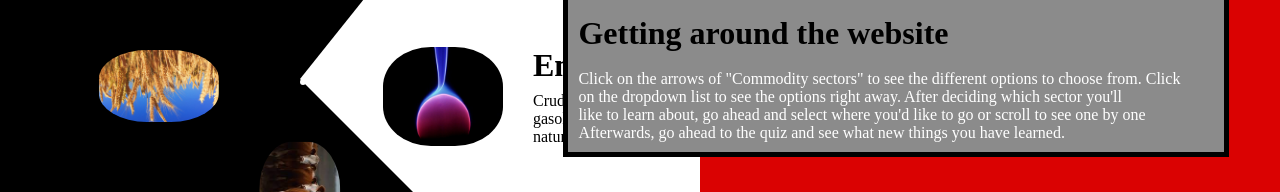
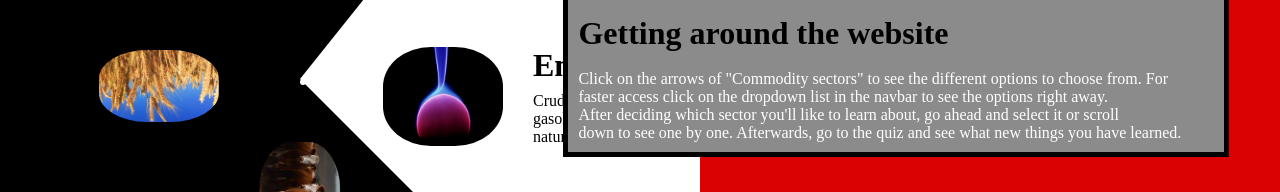
Before and after one commit to JhonJSC182/Jhon_Salazar, a website built with webpack: page index.html in a window 1280 px wide. Shown: the part 421-613 px from the top of the page. Built offline with nearby package versions, Linux system fonts and the light colour scheme; files whose address does not match are found by name.

Commit message:
made changes to instructions

```diff
--- a/index.html
+++ b/index.html
@@ -89,10 +89,10 @@
             <br>
             <h1>Getting around the website</h1>
             <br>
-            <p>Click on the arrows of "Commodity sectors" to see the different options to choose from. Click</p>
-            <p>on the dropdown list to see the options right away. After deciding which sector you'll</p>
-            <p>like to learn about, go ahead and select where you'd like to go or scroll to see one by one</p>
-            <p>Afterwards, go ahead to the quiz and see what new things you have learned.</p>
+            <p>Click on the arrows of "Commodity sectors" to see the different options to choose from. For</p>
+            <p>faster  access click on the dropdown list in the navbar to see the options right away.</p>
+            <p>After deciding which sector you'll like to learn about, go ahead and select it or scroll</p>
+            <p>down to see one by one. Afterwards, go to the quiz and see what new things you have learned.</p>
         </div>
     </div>
 
```
Also changed, not shown: README.md.
